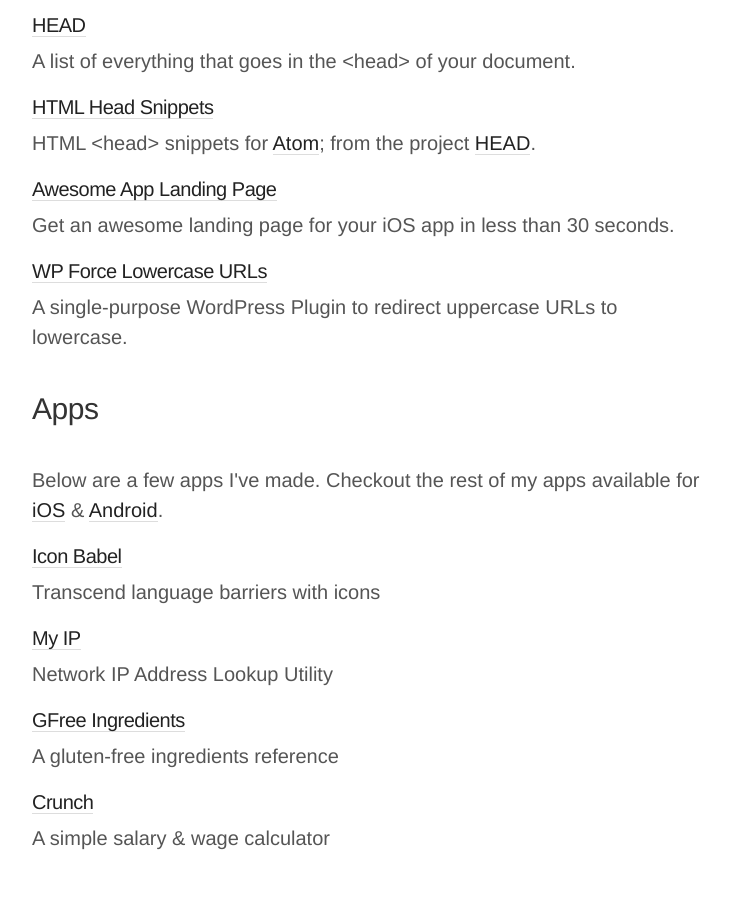
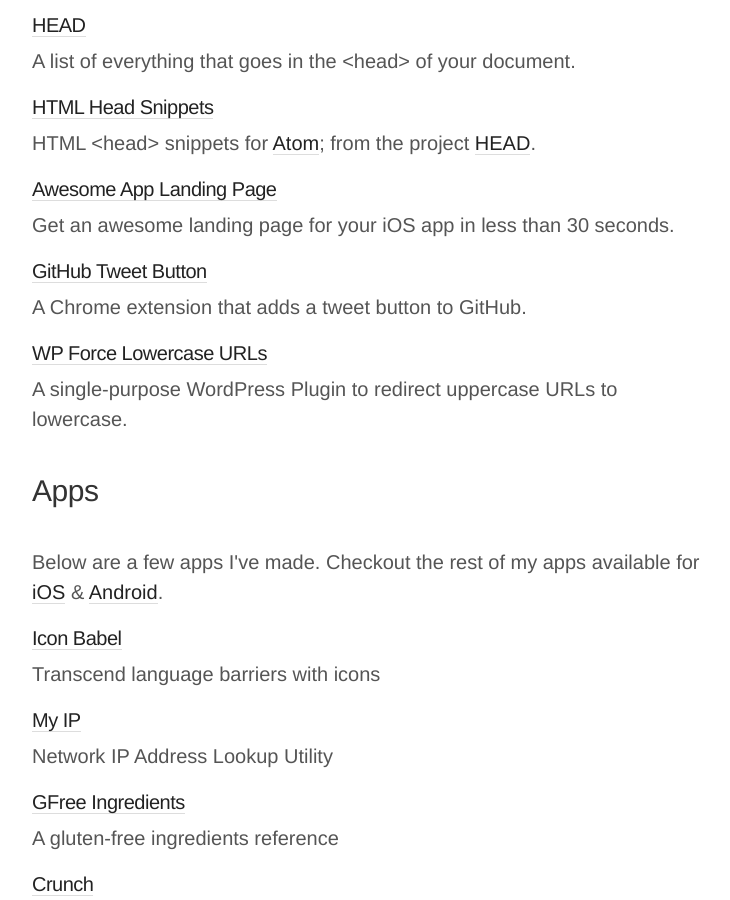
Before and after one commit to joshbuchea/joshbuchea.com, a Jekyll site: the page built from index.html, in a window 1280 px wide and 900 px high, scrolled down 928 px. Shown: the whole window, without its empty margins (268-998 px from the left). Built offline with Jekyll 4.4.1, drawn with Linux system fonts in a browser that asks for light colours; nearby versions of some CDN libraries.

Commit message:
Add GitHub Tweet Button to projects

```diff
--- a/index.html
+++ b/index.html
@@ -37,6 +37,11 @@
   <p>Get an awesome landing page for your iOS app in less than 30 seconds.</p>
 
   <h4>
+    <a target="_blank" href="https://github.com/joshbuchea/github-tweet-button">GitHub Tweet Button</a>
+  </h4>
+  <p>A Chrome extension that adds a tweet button to GitHub.</p>
+
+  <h4>
     <a target="_blank" href="https://github.com/joshbuchea/wp-force-lowercase-urls">
       WP Force Lowercase URLs
     </a>
```
